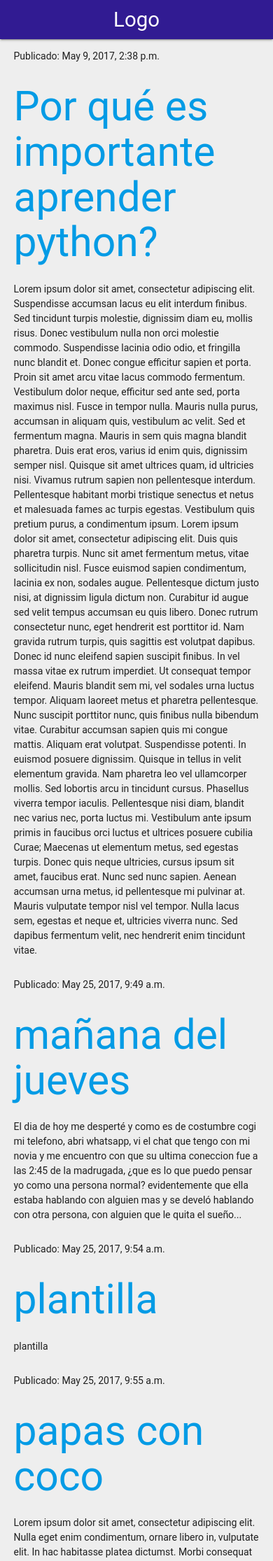
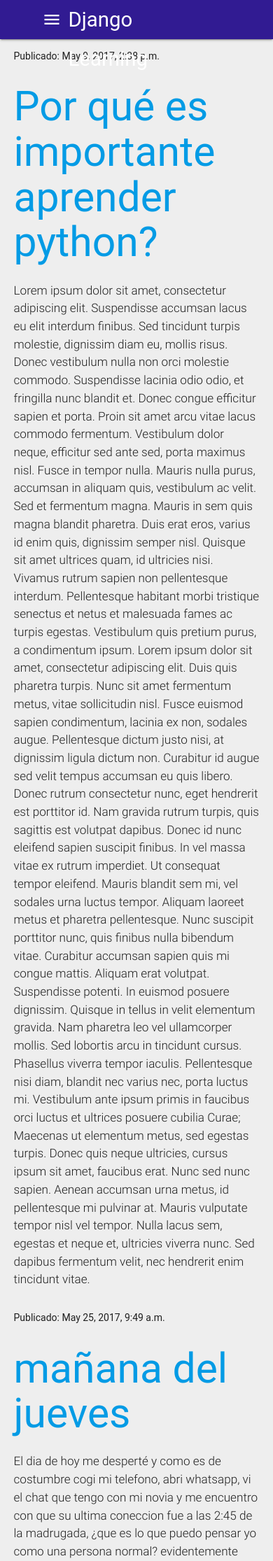
Before and after one commit to Yojanpardo/django_learning, a Django app: page / in a window 390 px wide. Shown: the top 2231 px of the page at 70% size. Run offline with Django 3.2, Linux system fonts and the light colour scheme; data comes from the database, SQL or seed files in the repository; some libraries are stand-ins or nearby versions; some web fonts are replaced; grey boxes are pictures that could not be loaded.

Commit message:
agrego fuentes responsivas

```diff
--- a/blog/settings.py
+++ b/blog/settings.py
@@ -25,7 +25,7 @@
 # SECURITY WARNING: don't run with debug turned on in production!
 DEBUG = True
 
-ALLOWED_HOSTS = []
+ALLOWED_HOSTS = ['192.168.0.3','127.0.0.1']
 
 
 # Application definition
--- a/entradas/templates/entradas/post_list.html
+++ b/entradas/templates/entradas/post_list.html
@@ -5,8 +5,10 @@
     <link rel="stylesheet" href="https://cdnjs.cloudflare.com/ajax/libs/materialize/0.98.2/css/materialize.min.css">
     <link href="https://fonts.googleapis.com/icon?family=Material+Icons" rel="stylesheet">
     <title>Posts</title>
+    <meta name="viewport" content="width=device-width, initial-scale=1.0"/>
   </head>
   <body class="grey lighten-3">
+    <div class="navbar-fixed">
       <ul id="dropdown1" class="dropdown-content">
         <li><a href="#!">one</a></li>
         <li><a href="#!">two</a></li>
@@ -15,7 +17,28 @@
       </ul>
       <nav class="deep-purple darken-4">
         <div class="nav-wrapper">
-        <a href="#!" class="brand-logo">Logo</a>
+        <div class="">
+    <a href="#" data-activates="slide-out" class="button-collapse"><i class="material-icons" style="font-size:2rem; margin-left:3rem;">menu</i></a>
+  </div>
+      <ul id="slide-out" class="side-nav">
+    <li><div class="userView">
+      <img class="background" src="assets/neuronas.jpg">
+      <a href="http://www.facebook.com/yapz96" target="_blank"><img class="circle" src="https://avatars3.githubusercontent.com/u/18544117?v=3&s=466"></a>
+      <a href="#!name"><span class="white-text name">Yojan Pardo</span></a>
+      <a href="#!email"><span class="white-text email">yojan.pardo@gmail.com</span></a>
+    </div></li>
+    <div class="collection" style="border:0px;">
+    <li><a href="index.html" class="waves-effect active"><i class="material-icons">home</i>Inicio</a></li>
+    <li><div class="divider"></div></li>
+    <li><a class="waves-effect" href="instalacion.html">Instalando Windows XP</a></li>
+    <li><a class="waves-effect disabled" href="dualboot.html">Instalación Ubuntu Gnome</a></li>
+    <li><a class="waves-effect" href="mainboard.html">Main board</a></li>
+    <li><a class="waves-effect" href="archivos.html">Archivos entre sistemas</a></li>
+    <li><a class="waves-effect" href="server.html">Instalando Ubuntu server</a></li>
+            <li><a class="waves-effect" href="configuracion-server.html">Configurando un server</a></li>
+    </div>
+  </ul>
+          <a href="/" class="brand-logo">Django Learning</a>
           <ul class="right hide-on-med-and-down">
             <li><a href="sass.html">Sass</a></li>
             <li><a href="badges.html">Components</a></li>
@@ -24,18 +47,19 @@
           </ul>
         </div>
       </nav>
-    <div class="container">
+    </div>
+    <div class="container ">
       <div class="row">
         {%for post in posts%}
           <div class="col s12">
-            <p>Publicado: {{post.published_date}}</p>
+            <p class="">Publicado: {{post.published_date}}</p>
             <h1><a href="">{{post.title}}</a></h1>
-            <p>{{post.text}}</p>
+            <p class="flow-text">{{post.text}}</p>
           </div>
         {%endfor%}
       </div>
     </div>
-    <footer class="page-footer deep-purple darken-4">
+    <footer class="page-footer deep-purple darken-4 flow-text">
       <div class="container">
         <div class="row">
           <div class="col l6 s12">
@@ -52,7 +76,6 @@
                 <a class="github-button" href="https://github.com/Yojanpardo/django_learning/subscription" data-size="large" data-show-count="true" aria-label="Watch Yojanpardo/django_learning on GitHub">Watch</a>
               </li>
               <li>
-                <!-- Place this tag where you want the button to render. -->
                 <a class="github-button" href="https://github.com/Yojanpardo/django_learning" data-size="large" data-show-count="true" aria-label="Star Yojanpardo/django_learning on GitHub">Star</a>
               </li>
               <li>
@@ -70,7 +93,15 @@
       </div>
     </footer>
     <script src="https://cdnjs.cloudflare.com/ajax/libs/materialize/0.98.2/js/materialize.min.js"></script>
-    <!-- Place this tag in your head or just before your close body tag. -->
     <script async defer src="https://buttons.github.io/buttons.js"></script>
+    <script   src="https://code.jquery.com/jquery-3.1.0.js"   integrity="sha256-slogkvB1K3VOkzAI8QITxV3VzpOnkeNVsKvtkYLMjfk="   crossorigin="anonymous"></script>
+    <script type="text/javascript">
+       $('.button-collapse').sideNav({
+            menuWidth: 240, // Default is 240
+            closeOnClick: true // Closes side-nav on <a> clicks, useful for Angular/Meteor
+          }
+        );
+       $('.collapsible').collapsible();
+    </script>
   </body>
 </html>
```
Also changed, not shown: 1 other file. Lines whose indentation alone changed are shown as unchanged.
